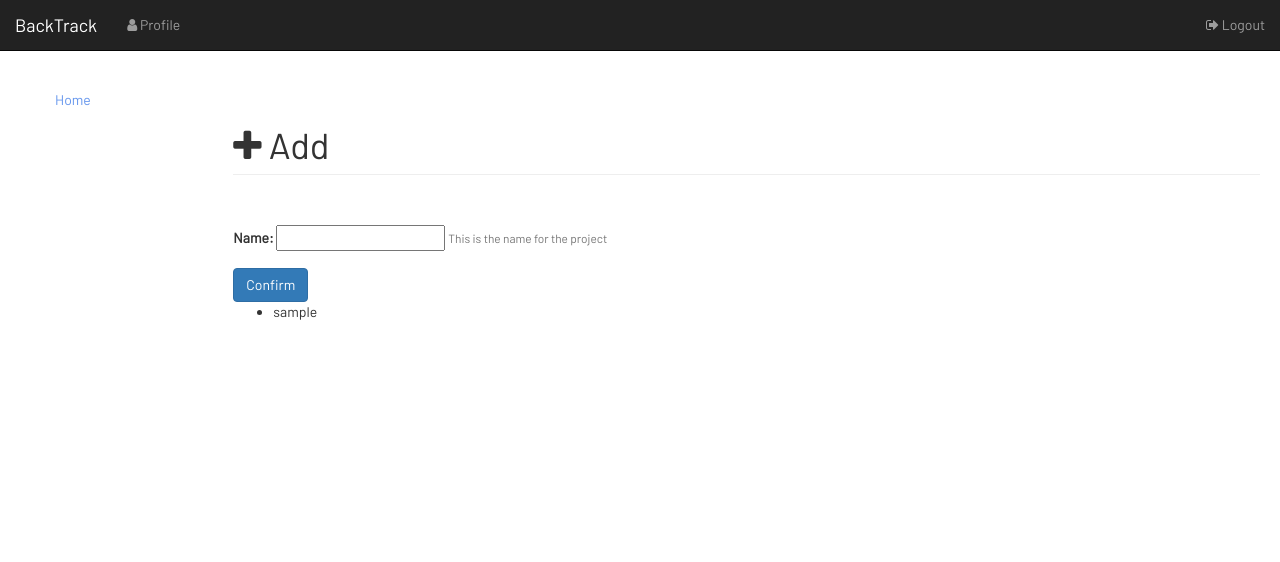
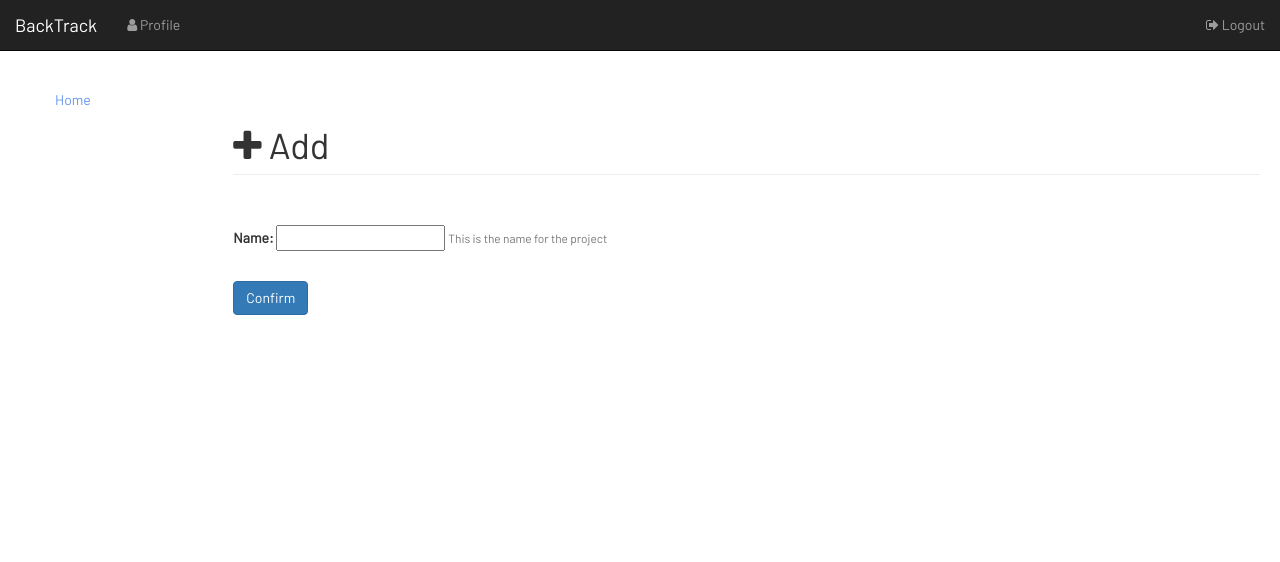
Before and after one commit to b72fdf59/BackTrack, a Django app: page /home/project/create in a window 1280 px wide. Shown: the top 562 px of the page. Run offline with Django 3.2, Linux system fonts and the light colour scheme; the visitor is signed in with stand-in values (Sample User, id 1); data comes from the database, SQL or seed files in the repository; data that the repository does not hold is empty; some libraries are stand-ins or nearby versions.

Commit message:
Add users other than PO to project

```diff
--- a/backtrack/backtrack/templates/backtrack/createProject.html
+++ b/backtrack/backtrack/templates/backtrack/createProject.html
@@ -11,11 +11,16 @@
             {{form.name}}
            <small id="priority-small-text" class="form-text text-muted">This is the name for the project</small>
        </div>
-       <button type="submit" class="btn btn-primary">Confirm</button>
+
+       <div class="float-md-left" style="width: 500px;">
+            <ul class="list-group" style="margin-top: 2em;">
+                {% for user in users %}
+
+                    <li class="list-group-item"  style="margin-top: 2em;">{{user}}</li>
+                    <button type="button" class="btn btn-primary">Send Invite</button>
+                {% endfor %}
+            </ul>
+       </div>
+        <button type="submit" class="btn btn-primary">Confirm</button>
     </form>
-    <ul>
-    {% for user in users %}
-        <li>{{user}}</li>
-    {% endfor %}
-    </ul>
 {% endblock content %}
--- a/backtrack/backtrack/templates/backtrack/home.html
+++ b/backtrack/backtrack/templates/backtrack/home.html
@@ -4,7 +4,7 @@
     <div class="row placeholders"></div>
     <h1 id="X">Hello {{user.first_name}} !</h1>
     <h2>Welcome to your collaboration home.</h2>
-    {% if not user.projectParticipant %}
+    {% if not Project %}
     <h3 style="text-align:center;margin-top:3rem;">Start a Project Now!</h3>
     <div style="text-align:center;margin-top:2rem;">
         <a type="button" id="myButton" href={% url 'create-project' %} class="btn btn-primary">Start Project</a>
--- a/backtrack/backtrack/views/projectViews.py
+++ b/backtrack/backtrack/views/projectViews.py
@@ -1,9 +1,10 @@
+from django.contrib.auth.mixins import LoginRequiredMixin
+from django.urls import reverse
+from django.contrib.auth.models import User
 from ..models import Project, ProjectParticipant
-from django.contrib.auth.mixins import LoginRequiredMixin
 from django.views.generic import TemplateView, FormView, CreateView, UpdateView, DeleteView
 from django.shortcuts import get_object_or_404, redirect, render
-from django.urls import reverse
-from django.contrib.auth.models import User
+
 
 class CreateProject(LoginRequiredMixin, CreateView):
     model = Project
@@ -15,11 +16,13 @@ class CreateProject(LoginRequiredMixin, CreateView):
         return reverse('home')
 
     def form_valid(self, form):
-        form.instance.projectParticipant = ProjectParticipant(user=self.request.user, role="PO", project=form.instance)
         response = super().form_valid(form)
+        projectParticipant = ProjectParticipant(
+            user=self.request.user, role="PO", project=form.instance)
+        projectParticipant.save()
         return response
 
     def get_context_data(self, **kwargs):
         context = super().get_context_data(**kwargs)
-        context['users'] = User.objects.filter(projectParticipant__isnull = True)
+        context['users'] = User.objects.filter(projectParticipant__isnull=True).exclude(username=self.request.user.username)
         return context
```
Also changed, not shown: backtrack/backtrack/models.py (+7 -0 lines), backtrack/config/settings.py (line endings or trailing spaces).
